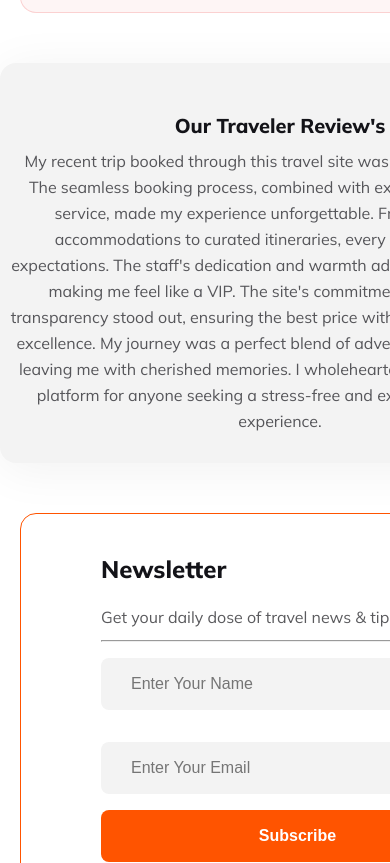
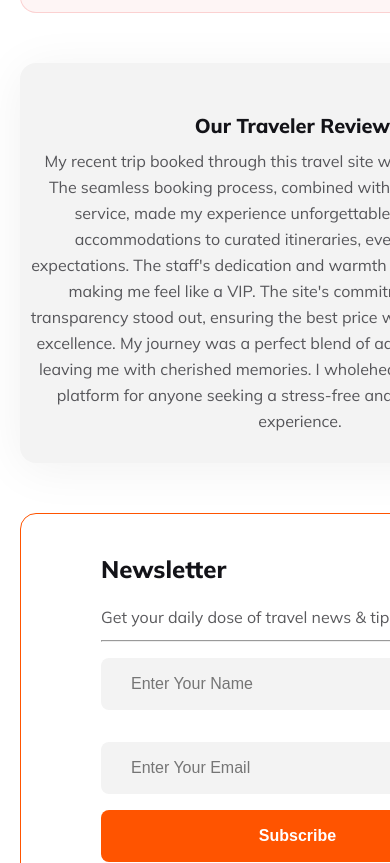
Before and after one commit to chhando/b9-assignment-task-2, a plain HTML site: page index.html in a window 390 px wide. Shown: the part 4898-5761 px from the top of the page. Drawn offline with Linux system fonts and the light colour scheme.

Commit message:
added more style

```diff
--- a/styles/style.css
+++ b/styles/style.css
@@ -305,6 +305,7 @@ main section {
     border-radius: 16px;
     height: 400px;
     box-shadow: 0px 6px 50px 0px rgba(0, 0, 0, 0.06);
+    margin: 0px auto;
 }
 
 .review-title {
@@ -625,7 +626,8 @@ hr {
     /* review section start */
     .review-container{
      width: 560px;
-     margin: 10px auto;
+     margin-left:20px;
+     margin-top: 20px;
     }
     .review-title{
         font-size: 20px;
```
